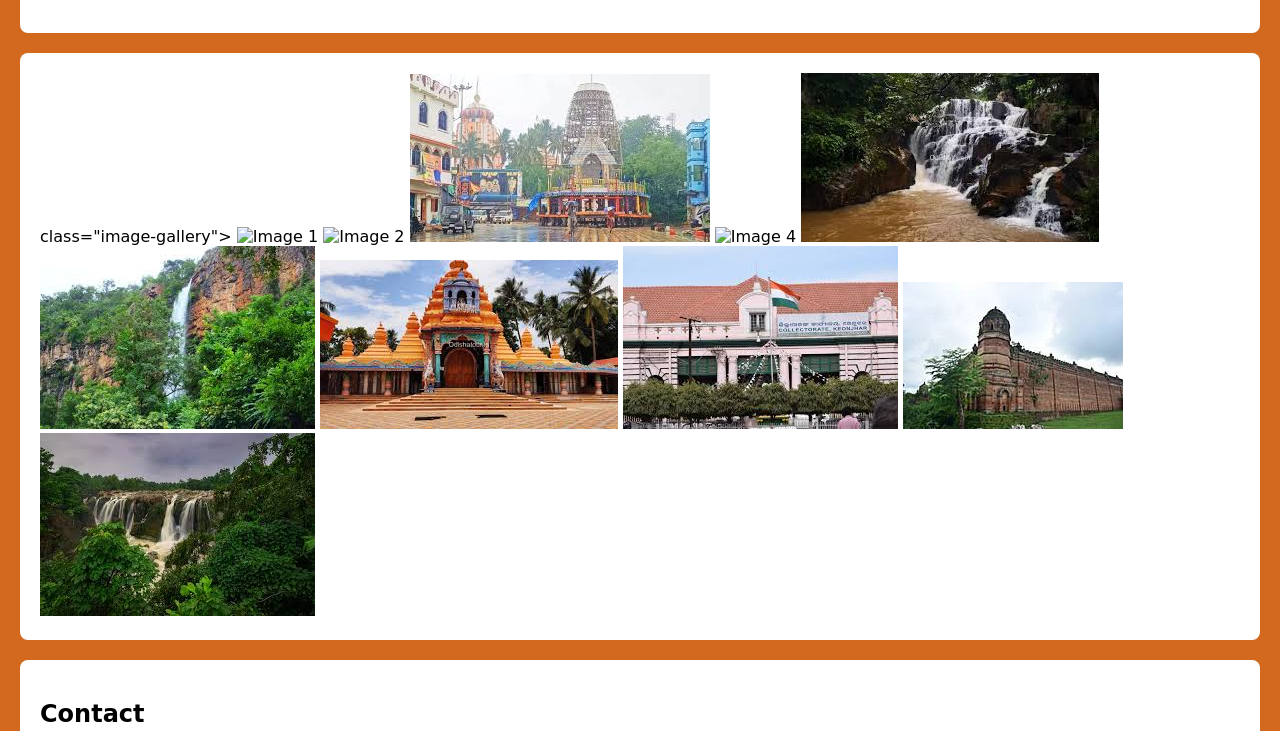
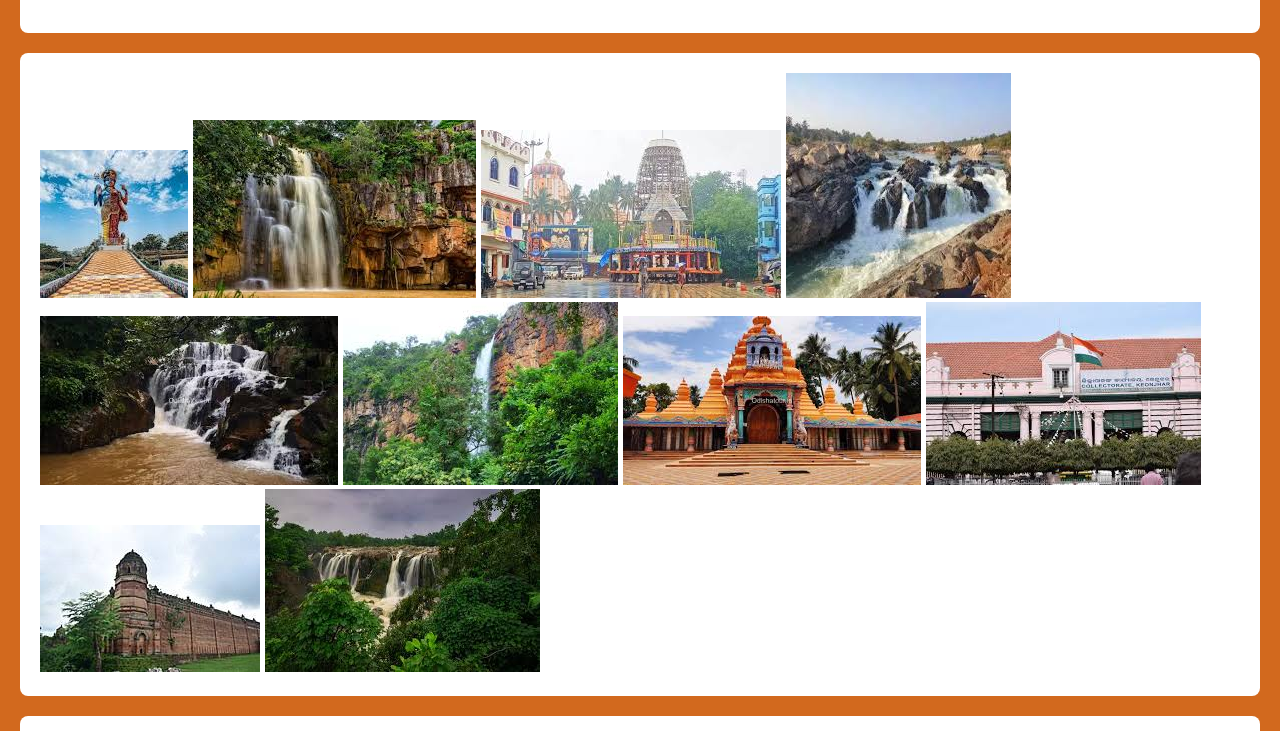
Before and after one commit to Manas-Dikshit/Keonjhar, a plain HTML site: page index.html in a window 1280 px wide. Shown: the part 1754-2485 px from the top of the page. Drawn offline with Linux system fonts and the light colour scheme.

Commit message:
Update index.html

```diff
--- a/index.html
+++ b/index.html
@@ -83,11 +83,11 @@ Today, Keonjhar is recognized for its diverse cultural heritage, including tradi
             Feel ready to include this in your project? If you need any tweaks or more details, just shout!</p>
     </section>
     <section id="image-gallary">
-        class="image-gallery">
-        <img src="ardhanariswr.jpg" alt="Image 1">
-        <img src="badaghagra.jpg" alt="Image 2">
+        <class="image-gallery">
+        <img src="ardhanariswar.jpg" alt="Image 1">
+        <img src="badaghgra.jpg" alt="Image 2">
         <img src="baldevjiu.jpg" alt="Image 3">
-        <img src="bhimkund.jpg" alt="Image 4">
+        <img src="bhimkuund.jpg" alt="Image 4">
         <img src="kaiinjhar.jpg" alt="Image 5">
         <img src="khandadhar.jpg" alt="Image 6">
         <img src="maa tarini.jpg" alt="Image 7">
```
